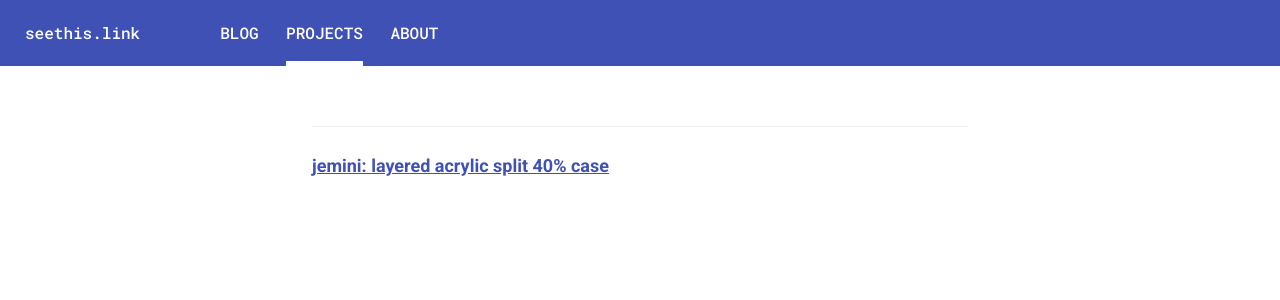
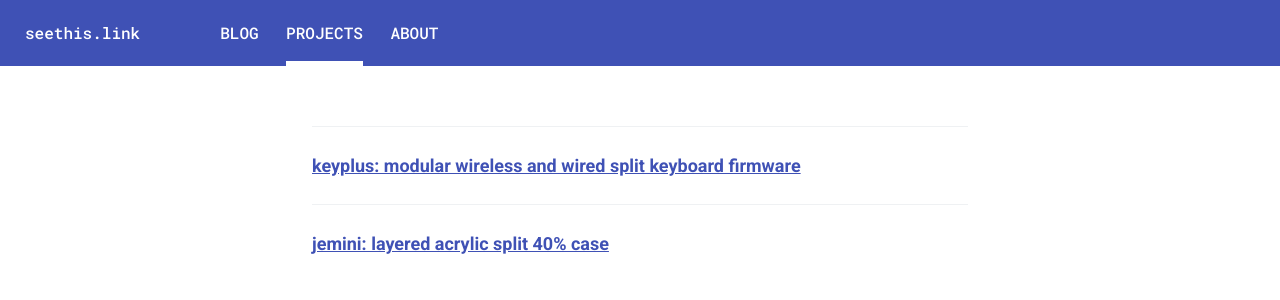
Before and after one commit to ahtn/ahtn.github.io, a Jekyll site: the page built from _pages/projects.html, in a window 1280 px wide. Shown: the top 300 px of the page. Built offline with Jekyll 4.4.1, drawn with Linux system fonts in a browser that asks for light colours.

Commit message:
add keyplus to projects list

```diff
--- a/_pages/projects.html
+++ b/_pages/projects.html
@@ -5,6 +5,9 @@ permalink: /projects/
 ---
 <ul class="c-archives__list">
     <li class="c-archives__item">
+        <h3><a href="https://github.com/ahtn/keyplus">keyplus: modular wireless and wired split keyboard firmware</a></h3>
+    </li>
+    <li class="c-archives__item">
         <h3><a href="https://github.com/ahtn/jemini_layered_acrylic_case">jemini: layered acrylic split 40% case</a></h3>
     </li>
 </ul>
```
